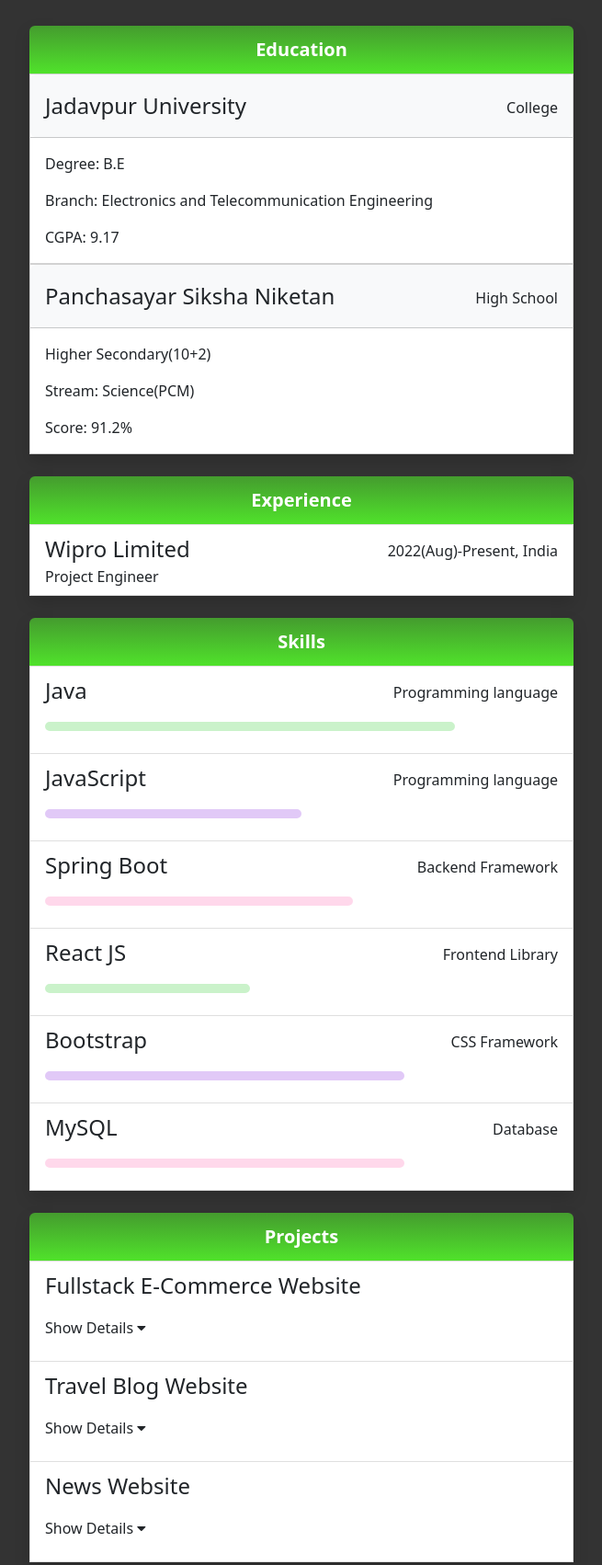
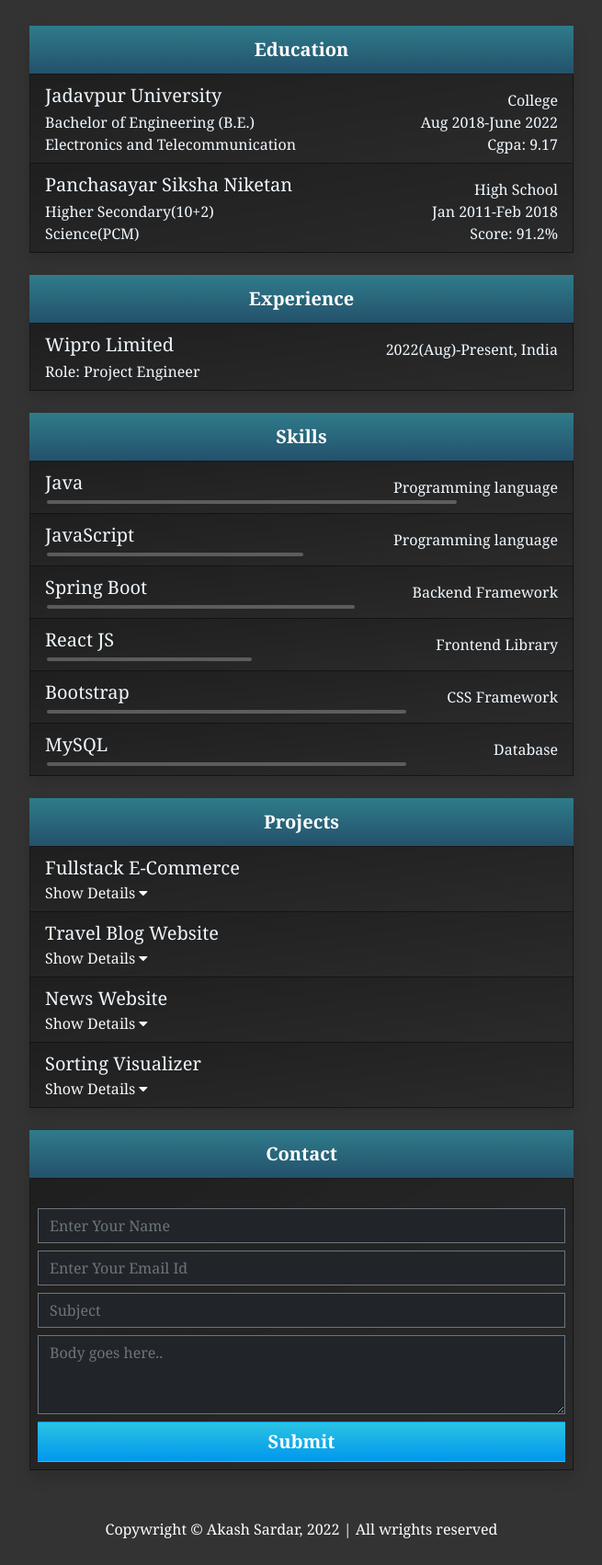
Before and after one commit to ACashSardar/ACashSardar, a plain HTML site: page index.html in a window 1280 px wide. Shown: the part 820-2522 px from the top of the page at 92% size, without its empty margins (312-967 px from the left). Drawn offline with nearby package versions, Linux system fonts and the light colour scheme.

Commit message:
Commit 1

```diff
--- a/index.html
+++ b/index.html
@@ -60,8 +60,8 @@
 
     <div class="container-fluid p-0">
       <div id="introduction" class="mb-5">
-        <p class="my-name">AKASH SARDAR</p>
-        <p class="my-desc">
+        <p class="my-name" style="font-family: cambria">AKASH SARDAR</p>
+        <p class="my-desc" style="font-family: cambria">
           Junior Web Developer <br />
           From Kolkata, India
         </p>
@@ -78,40 +78,7 @@
       <div id="education" class="d-flex justify-content-center mb-4">
         <div class="shadow">
           <span class="badge fw-bold fs-5 fw-light px-5 py-3">Education</span>
-          <div class="card text-left rounded-0">
-            <div
-              class="card-body bg-light d-flex justify-content-between rounded"
-            >
-              <p class="card-title fw-normal fs-4 custom-text-color mb-0">
-                Jadavpur University
-              </p>
-              <label class="fs-6 mt-2 custom-text-color">College</label>
-            </div>
-            <hr class="p-0 m-0" />
-            <div class="card-body">
-              <p class="card-text fs-6 fw-light">Degree: B.E</p>
-              <p class="card-text fs-6 fw-light">
-                Branch: Electronics and Telecommunication Engineering
-              </p>
-              <p class="card-text fs-6 fw-light">CGPA: 9.17</p>
-            </div>
-          </div>
-          <div class="card text-left rounded-0">
-            <div
-              class="card-body bg-light d-flex justify-content-between rounded"
-            >
-              <p class="card-title fw-normal fs-4 custom-text-color mb-0">
-                Panchasayar Siksha Niketan
-              </p>
-              <label class="fs-6 mt-2 custom-text-color">High School</label>
-            </div>
-            <hr class="p-0 m-0" />
-            <div class="card-body">
-              <p class="card-text fs-6 fw-light">Higher Secondary(10+2)</p>
-              <p class="card-text fs-6 fw-light">Stream: Science(PCM)</p>
-              <p class="card-text fs-6 fw-light">Score: 91.2%</p>
-            </div>
-          </div>
+          <ul class="list-group" id="education-items"></ul>
         </div>
       </div>
 
@@ -138,33 +105,53 @@
 
       <div id="contact" class="d-flex justify-content-center mb-4">
         <div class="shadow">
-          <span class="badge fw-bold fs-5 fw-light px-5 py-3">Contact</span>
-          <div class="card rounded-0">
-            <form action="" class="bg-light p-2">
+          <span class="badge fw-bold fs-5 fw-light px-5 py-3 mb-0"
+            >Contact</span
+          >
+          <div class="rounded-0">
+            <form
+              id="contact-form"
+              class="p-2"
+              onsubmit="return handleFormSubmit(event)"
+            >
+              <label class="text-danger" id="error-msg"></label>
               <input
                 type="text"
-                class="form-control fw-light rounded-0 mb-2"
+                class="form-control bg-dark text-light border-secondary fw-light rounded-0 mb-2"
                 placeholder="Enter Your Name"
+                name="name"
+                value=""
+                required
+              />
+              <input
+                type="email"
+                class="form-control bg-dark text-light border-secondary fw-light rounded-0 mb-2"
+                placeholder="Enter Your Email Id"
+                name="email"
+                value=""
+                required
               />
               <input
                 type="text"
-                class="form-control fw-light rounded-0 mb-2"
-                placeholder="Enter Your Email Id"
-              />
-              <input
-                type="text"
-                class="form-control fw-light rounded-0 mb-2"
+                class="form-control bg-dark text-light border-secondary fw-light rounded-0 mb-2"
                 placeholder="Subject"
+                name="subject"
+                value=""
+                required
               />
               <textarea
-                name=""
                 id=""
-                class="form-control fw-light rounded-0 mb-2"
+                class="form-control bg-dark text-light border-secondary fw-light rounded-0 mb-2"
                 cols="30"
                 rows="3"
                 placeholder="Body goes here.."
+                name="body"
+                value=""
+                required
               ></textarea>
-              <button class="btn submit-btn rounded-0 fs-5">Submit</button>
+              <button type="submit" class="btn submit-btn rounded-0 fs-5">
+                Submit
+              </button>
             </form>
           </div>
         </div>
--- a/main.js
+++ b/main.js
@@ -2,22 +2,22 @@ const navbar = document.getElementById("navbar");
 const skillset = document.getElementById("skillset");
 const projectItems = document.getElementById("project-items");
 const experienceItems = document.getElementById("experience-items");
-const colors = ["limegreen", "blueviolet", "hotpink"];
+const educationItems = document.getElementById("education-items");
+const errorMsg = document.getElementById("error-msg");
+
+const colors = ["darkcyan", "lime", "orangered"];
 
 window.onscroll = () => {
   if (document.documentElement.scrollTop >= 680 || window.innerWidth < 600) {
     navbar.style.background = "#333";
-    navbar.style.borderBottom = "0px";
   } else {
     navbar.style.background = "rgba(0,0,0,0.5)";
-    navbar.style.borderBottom = "1px solid white";
   }
 };
 
 function download(e) {
-  console.log(e);
   var link = document.createElement("a");
-  link.href = "./resources/resume.pdf";
+  link.href = "./resources/Resume_Akash.pdf";
   link.download = "resume_Akash_Sardar.pdf";
   document.body.appendChild(link);
   link.click();
@@ -32,6 +32,29 @@ function changeArrow(e) {
   }
 }
 
+fetch("resources/education.json")
+  .then((res) => res.json())
+  .then((data) => {
+    data.forEach((edu, index) => {
+      educationItems.innerHTML += `
+        <li class="list-group-item rounded-0">
+        <div class="d-flex justify-content-between">
+            <label class="fs-5 fw-normal custom-text-color">${edu.institutionName}</label>
+            <label class="fs-6 fw-light pt-2">${edu.institutionType}</label>
+        </div >
+        <div class="d-flex justify-content-between">
+          <p class="fs-6 fw-light mb-0">${edu.degree}</p>
+          <p class="fs-6 fw-light mb-0">${edu.duration}</p>
+        </div>
+        <div class="d-flex justify-content-between">
+          <p class="fs-6 fw-light mb-0">${edu.branch}</p>
+          <p class="fs-6 fw-normal mb-0">${edu.score}</p>
+        </div>
+        </li>
+      `;
+    });
+  });
+
 fetch("resources/experience.json")
   .then((res) => res.json())
   .then((data) => {
@@ -39,14 +62,14 @@ fetch("resources/experience.json")
       experienceItems.innerHTML += `
         <li class="list-group-item rounded-0">
         <div class="d-flex justify-content-between">
-            <label class="fs-4 fw-normal custom-text-color">${
+            <label class="fs-5 fw-normal custom-text-color">${
               exp.company
             }</label>
             <label class="fs-6 fw-light pt-2">${
               exp.duration + ", " + exp.location
             }</label>
         </div>
-          <p class="fs-6 fw-light mb-0">${exp.role}</p>
+          <p class="fs-6 fw-light mb-0">Role: ${exp.role}</p>
         </li>
       `;
     });
@@ -59,7 +82,7 @@ fetch("resources/skills.json")
       skillset.innerHTML += `
         <li class="list-group-item rounded-0">
         <div class="d-flex justify-content-between">
-            <label class="fs-4 fw-normal custom-text-color">${
+            <label class="fs-5 fw-normal custom-text-color">${
               skill.name
             }</label>
             <label class="fs-6 fw-light pt-2">${skill.category}</label>
@@ -67,9 +90,7 @@ fetch("resources/skills.json")
         <span
             ><hr style="width: ${
               skill.rating
-            }%; height: 5px; border:5px solid ${
-        colors[index % colors.length]
-      }; background: ${colors[index % colors.length]}; border-radius:5px"
+            }%; height: 2px; border:2px solid ${"white"}; background: ${"white"}; border-radius:5px; margin:2px"
         /></span>
         </li>
       `;
@@ -79,13 +100,15 @@ fetch("resources/skills.json")
 fetch("resources/projects.json")
   .then((res) => res.json())
   .then((data) => {
-    data.forEach((item, index) => {
+    data.forEach((project, index) => {
       projectItems.innerHTML += `
         <li class="list-group-item rounded-0">
-            <p class="fs-4 fw-normal custom-text-color">${item.name}</p>
-            <p>
+            <label class="fs-5 fw-normal custom-text-color">${
+              project.name
+            }</label><br>
+            <label>
               <a
-                class="text-decoration-none link-dark fw-light"
+                  class="text-decoration-none link-light fw-light"
                   data-bs-toggle="collapse"
                   href="#pi${index}"
                   role="button"
@@ -95,25 +118,25 @@ fetch("resources/projects.json")
               >
                   Show Details <i class="fa fa-caret-down"></i>
               </a>
-            </p>
+            </label>
             <div class="collapse" id="pi${index}">
-            <div class="card card-body mb-2" style="width:100%">
+            <div class="card text-light bg-dark card-body mb-2" style="width:100%">
                 <h5>Key Features:</h5>
-                <p class="fs-6 fw-light">${item.keyFeatures}</p>
+                <p class="fs-6 fw-light">${project.keyFeatures}</p>
 
                 <h5>Tools and technologies</h5>
-                <p class="fs-6 fw-light">${item.technologies}</p>
+                <p class="fs-6 fw-light">${project.technologies}</p>
 
                 <h5>Documentation Link</h5>
                 <a href=${
-                  item.projectDetailsLink
+                  project.projectDetailsLink
                 } target="_blank" class="fs-6 fw-light mb-2">${
-        item.projectDetailsLink
+        project.projectDetailsLink
       }</a>
 
                 <h5>GitHub Link</h5>
                 <div class="d-flex flex-column mb-2">
-                ${item.githubLink
+                ${project.githubLink
                   .map(
                     (e, index) =>
                       `<a href=${e.link} target="_blank" class="class="fs-6 fw-light me-2">${e.link}</a>`
@@ -122,9 +145,9 @@ fetch("resources/projects.json")
                 </div>
 
                 ${
-                  item.websiteLink !== ""
+                  project.websiteLink !== ""
                     ? `<h5>Website Link</h5>
-                    <a href=${item.websiteLink} target="_blank" class="fs-6 fw-light">${item.websiteLink}</a>`
+                    <a href=${project.websiteLink} target="_blank" class="fs-6 fw-light">${project.websiteLink}</a>`
                     : ""
                 }
 
@@ -134,3 +157,38 @@ fetch("resources/projects.json")
         `;
     });
   });
+
+function handleFormSubmit(e) {
+  e.preventDefault();
+  const name = e.target.name.value;
+  const email = e.target.email.value;
+  const subject = e.target.subject.value;
+  const body = e.target.body.value;
+
+  sendEmail(name, email, subject, body, () => {
+    e.target.name.value = "";
+    e.target.email.value = "";
+    e.target.subject.value = "";
+    e.target.body.value = "";
+    errorMsg.innerHTML = "";
+  });
+}
+function sendEmail(name, email, subject, body, callback) {
+  Email.send({
+    Host: "smtp.elasticemail.com",
+    Username: "akashs13122000@gmail.com",
+    Password: "18C2EE26A1BA83A5FB88018E92EDDD3384D3",
+    To: "akashs13122000@gmail.com",
+    From: email,
+    Subject: subject,
+    Body: body,
+  }).then((message) => {
+    console.log(message);
+    if (message === "OK") {
+      alert("Mail Sent to Akash Sardar");
+      callback();
+    } else {
+      errorMsg.innerHTML = "Please check your Email ID";
+    }
+  });
+}
--- /dev/null
+++ b/resources/education.json
@@ -0,0 +1,18 @@
+[
+    {
+        "institutionName":"Jadavpur University",
+        "institutionType":"College",
+        "degree":"Bachelor of Engineering (B.E.)",
+        "branch": "Electronics and Telecommunication",
+        "score":"Cgpa: 9.17",
+        "duration":"Aug 2018-June 2022"
+    },
+    {
+        "institutionName":"Panchasayar Siksha Niketan",
+        "institutionType":"High School",
+        "degree":"Higher Secondary(10+2)",
+        "branch": "Science(PCM)",
+        "score":"Score: 91.2%",
+        "duration":"Jan 2011-Feb 2018"
+    }
+]
--- a/resources/projects.json
+++ b/resources/projects.json
@@ -1,9 +1,9 @@
 [
     {
-        "name":"Fullstack E-Commerce Website",
+        "name":"Fullstack E-Commerce",
         "keyFeatures":"“No-reload UI”, Basic Authentication(Email ID, Password),Role-based authorization( Customer, Admin, Delivery person),Category based filtering, Editable Shopping cart",
         "technologies":"Java, Spring Boot, Spring Security, React JS,Bootstrap CSS, MySQL, Postman API client, Spring tool suite, VS code.",
-        "projectDetailsLink":"",
+        "projectDetailsLink":"https://docs.google.com/document/d/1UiLPctKzsq96N2wtdVESd-1_DqCAUjgdENqacP7azO8/edit?usp=sharing",
         "githubLink":[
             {
                 "link":"https://github.com/ACashSardar/E-commerce-website-Front-end.git"
@@ -38,5 +38,17 @@
             }
         ],
         "websiteLink":"https://react-news-app-akash.netlify.app"
+    },
+    {
+        "name":"Sorting Visualizer",
+        "keyFeatures":"Animates different sorting algorithms of various complexities on a webpage. The number of samples and animation speed are customizable. It includes Bubble sort, Merges sort, Selection sort &  Quick sort.",
+        "technologies":"Html, CSS, JavaScript, and Bootstrap.",
+        "projectDetailsLink":"",
+        "githubLink":[
+            {
+                "link":"https://github.com/ACashSardar/AlgorithmVisualizer.git"
+            }
+        ],
+        "websiteLink":"https://acashsardar.github.io/AlgorithmVisualizer"
     }
 ]
--- a/styles.css
+++ b/styles.css
@@ -1,17 +1,19 @@
 :root {
-  --main-color: linear-gradient(
+  --main-color: linear-gradient(to bottom, rgb(43, 195, 226), rgb(0, 151, 238));
+
+  --second-color: rgb(0, 187, 255);
+  --transparent-color: linear-gradient(
     to bottom,
-    rgba(80, 226, 43, 0.6),
-    rgb(80, 226, 43)
+    rgb(43, 195, 226, 0.5),
+    rgb(0, 151, 238, 0.3)
   );
-
-  --second-color: rgb(80, 226, 43);
 }
 
 body {
   margin: 0;
   padding: 0;
   background: #333;
+  font-family: Cambria, Cochin, Georgia, Times, "Times New Roman", serif;
 }
 
 .custom-text-color {
@@ -25,7 +27,6 @@ body {
   padding: 0;
   background: url(images/portfolio-bg.jpg);
   background-size: cover;
-  border-bottom: 1px solid white;
 }
 
 #introduction .my-name,
@@ -43,10 +44,20 @@ body {
   width: 37rem;
 }
 
+.list-group-item,
+form {
+  background: linear-gradient(
+    to bottom right,
+    rgb(0, 0, 0, 0.4),
+    rgb(10, 10, 10, 0.2)
+  );
+  color: aliceblue;
+  border: 1px solid rgb(0, 0, 0, 0.4);
+}
+
 .badge {
-  background: var(--main-color);
-  border-bottom-left-radius: 0;
-  border-bottom-right-radius: 0;
+  background: var(--transparent-color);
+  border-radius: 0;
 }
 
 .my-name {
@@ -67,12 +78,12 @@ body {
 }
 .my-btn {
   background: var(--main-color);
-  border: 1px solid var(--main-color);
+  border: 1px solid var(--second-color);
   color: white;
   padding: 10px;
   width: 200px;
   font-weight: bold;
-  border-radius: 0;
+  border-radius: 4px;
 }
 
 .submit-btn {
@@ -80,14 +91,12 @@ body {
   background: var(--main-color);
   color: white;
   font-weight: bold;
-  border: 2px solid var(--second-color);
 }
 
 .my-btn:hover,
 .submit-btn:hover {
-  background: white;
-  border: 2px solid var(--second-color);
-  color: var(--second-color);
+  background: var(--transparent-color);
+  color: white;
 }
 
 .custom-navbar {
@@ -96,7 +105,6 @@ body {
 
 .navbar {
   background: rgb(0, 0, 0, 0);
-  border-bottom: 1px solid white;
 }
 
 .navbar--scrolled {
@@ -119,7 +127,7 @@ body {
 }
 
 .list-group-item:hover {
-  background: whitesmoke;
+  background: var(--transparent-color);
   transition: all 0.3s ease;
 }
 
```
Also changed, not shown: 2 other files. Lines whose indentation alone changed are shown as unchanged.
